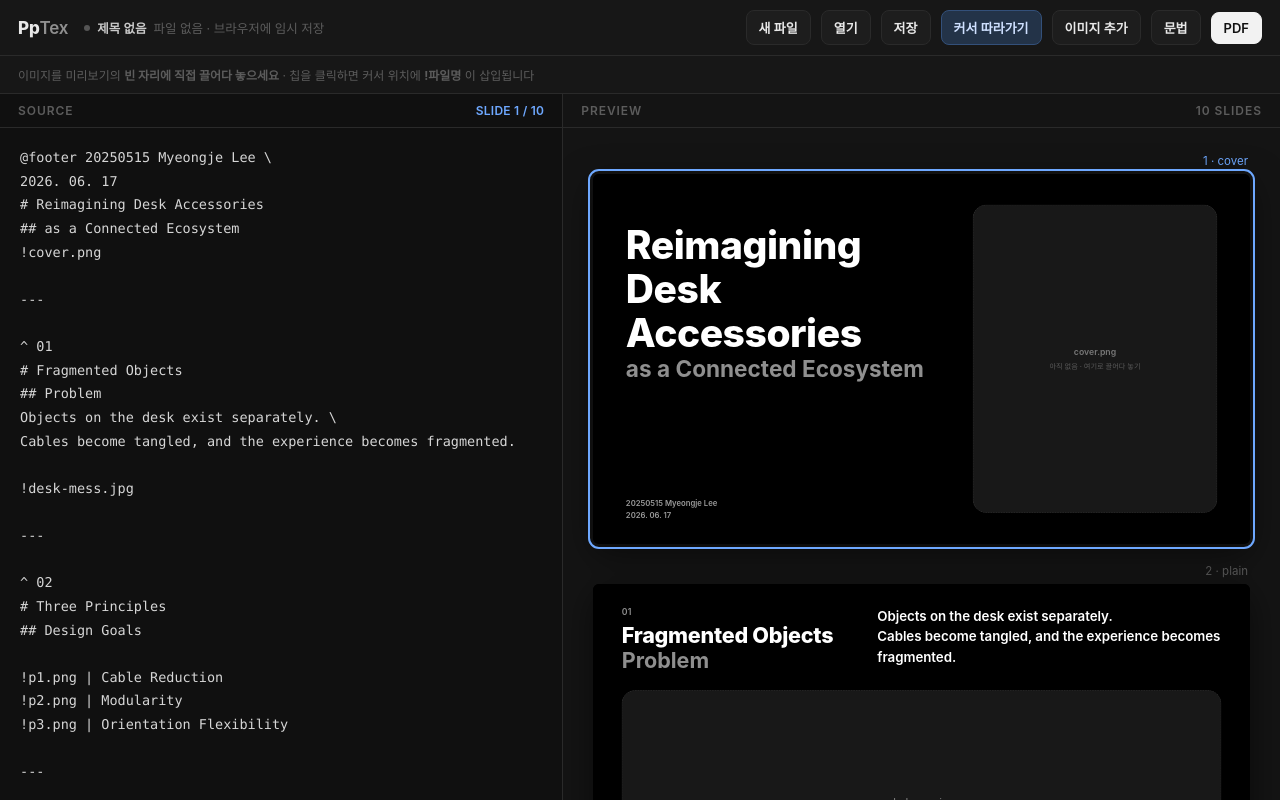
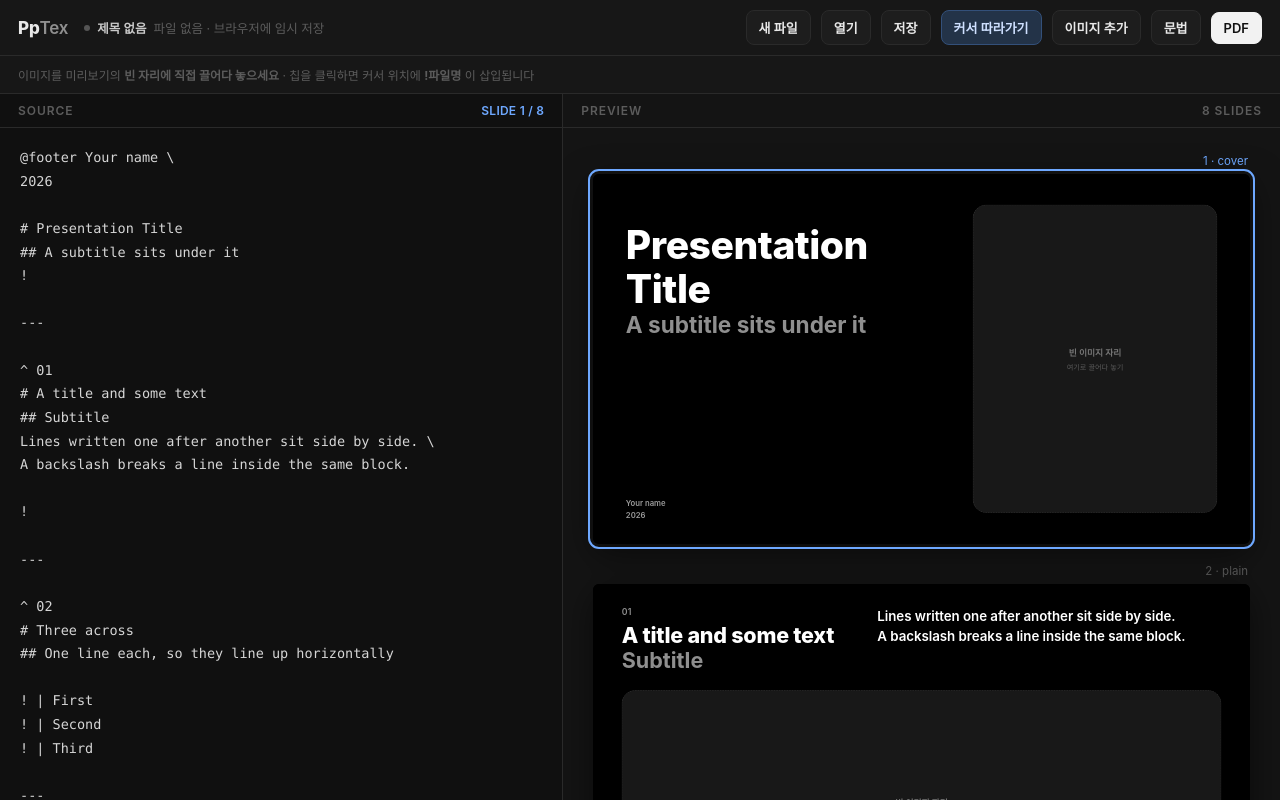
Before and after one commit to leemyeongje/pptex, a plain HTML site: page index.html in a window 1280 px wide. Drawn offline with Linux system fonts and the light colour scheme; a web font is replaced by a local one.

Commit message:
Replace the sample deck and doc examples with generic ones
The starter deck and the syntax examples were lifted from a real past
presentation. They now use neutral placeholder content, and the sample
walks through one layout rule per slide: side-by-side text, three across,
a group holding a stack, a numbered list, a full-bleed image, and a
centred title-only slide.

Image references in the sample are bare `!` slots, so a new deck starts
by inviting you to drop images straight into the preview.

Co-Authored-By: Claude Opus 5 <noreply@anthropic.com>
Claude-Session: https://claude.ai/code/session_01MLqoSXcspg3bpWktZp1UgK

```diff
--- a/index.html
+++ b/index.html
@@ -264,9 +264,9 @@ body{font-family:var(--font);background:var(--bg);color:var(--tx);overflow:hidde
 
   <h3>2. 글의 계층</h3>
   <pre>^ 01
-# Fragmented Objects
-## Problem
-Books, cables, and devices exist as separate objects.</pre>
+# Section Title
+## Subtitle
+Body text sits beside the title block.</pre>
   <table>
     <tr><td>^</td><td>캡션 (제목 위 작은 글씨)</td></tr>
     <tr><td>#</td><td>제목</td></tr>
@@ -275,20 +275,20 @@ Books, cables, and devices exist as separate objects.</pre>
     <tr><td>1.</td><td>번호 목록</td></tr>
   </table>
   <p class="note">따옴표는 문법이 아닙니다. 그냥 글자입니다.</p>
-  <pre># "Eventually everything connects."
-## Charles Eames</pre>
+  <pre># "Quotation marks are just text."
+## Attribution</pre>
   <p class="note">캡션이 있든 없든 <b>제목의 위치와 크기는 똑같습니다.</b> 번호 목록은 붙여 쓴 <code>1. 2. 3.</code> 줄이 한 덩어리로 묶입니다.</p>
 
   <h3>3. 이미지</h3>
-  <pre>!desk-mess.jpg
+  <pre>!photo.jpg
 
-!p1.png | Cable Reduction
-!p2.png | Modularity
-!p3.png | Orientation Flexibility</pre>
+!a.jpg | First
+!b.jpg | Second
+!c.jpg | Third</pre>
   <p><code>!</code> 만 쓰면 <b>빈 이미지 자리</b>가 됩니다. 미리보기의 그 자리에 이미지를 끌어다 놓으면 파일명이 소스에 채워집니다.</p>
   <pre>!</pre>
   <p>이미지는 자리에 꽉 차게 잘립니다. 미리보기의 이미지를 <b>더블클릭</b>하면 확대·초점을 맞출 수 있고, 그 값이 <code>~</code> 뒤에 기록됩니다.</p>
-  <pre>!christ.jpg ~ 1.4 38 22 | Heidelberg</pre>
+  <pre>!photo.jpg ~ 1.4 38 22 | Caption</pre>
   <p class="note">직접 칠 일은 거의 없습니다. <code>~ 확대 초점X 초점Y</code> 순서입니다.</p>
 
   <h3>4. 배치</h3>
@@ -338,10 +338,10 @@ Cables become tangled, and the experience becomes fragmented.</pre>
   </table>
 
   <h3>7. 슬라이드 수식어</h3>
-  <pre>@bg !pills.jpg
-@footer 20250515 Myeongje Lee \
-2026. 06. 17</pre>
-  <p><code>!</code> 의 뜻은 그대로입니다. <code>!pills.jpg</code> 는 요소로 놓이고, <code>@bg !pills.jpg</code> 는 슬라이드 배경이 됩니다.</p>
+  <pre>@bg !backdrop.jpg
+@footer Your name \
+2026</pre>
+  <p><code>!</code> 의 뜻은 그대로입니다. <code>!backdrop.jpg</code> 는 요소로 놓이고, <code>@bg !backdrop.jpg</code> 는 슬라이드 배경이 됩니다.</p>
   <p class="note">PpTex 에는 <code>@color</code> <code>@size</code> <code>@margin</code> <code>@align</code> 같은 저수준 스타일 속성이 없습니다.</p>
 
   <h3>문법 요약</h3>
@@ -387,91 +387,75 @@ Cables become tangled, and the experience becomes fragmented.</pre>
    규칙은 모든 깊이에서 동일하다.
    ========================================================= */
 
-const DEFAULT_SRC = `@footer 20250515 Myeongje Lee \\
-2026. 06. 17
-# Reimagining Desk Accessories
-## as a Connected Ecosystem
-!cover.png
+const DEFAULT_SRC = `@footer Your name \\
+2026
+
+# Presentation Title
+## A subtitle sits under it
+!
 
 ---
 
 ^ 01
-# Fragmented Objects
-## Problem
-Objects on the desk exist separately. \\
-Cables become tangled, and the experience becomes fragmented.
+# A title and some text
+## Subtitle
+Lines written one after another sit side by side. \\
+A backslash breaks a line inside the same block.
 
-!desk-mess.jpg
+!
 
 ---
 
 ^ 02
-# Three Principles
-## Design Goals
+# Three across
+## One line each, so they line up horizontally
 
-!p1.png | Cable Reduction
-!p2.png | Modularity
-!p3.png | Orientation Flexibility
+! | First
+! | Second
+! | Third
 
 ---
 
 ^ 03
-# Magnetic Joint
-## Detail
+# A group holds a stack
+## Brackets turn many elements into one
 
-!module.jpg
+!
 [
-    ## Two modules lock together
+    ## Heading
 
-    Power and signal pass through without a cable.
+    A blank line stacks these downward.
 
-    Contact diameter 18 mm / Maximum tension 3.2 kg
+    The whole group sits beside the image.
 ]
 
 ---
 
-@footer 20250515 Myeongje Lee \\
-2026. 06. 17
-@bg !pills.jpg
-# Prototype for Infinity
+^ 04
+# A numbered list
+## Adjacent numbers become one block
 
----
-
-# Reference
-## Museum Walk
-
-!christ.jpg
-
-Christ as a Pharmacist \\
-Austria, 1st half of the 18th century. \\
-German Apothecary Museum, Heidelberg.
-
----
-
-!full-render.jpg
-
----
-
-1. The Nature of Story
-2. Award Introduction
-3. Core Concept
-4. Form Translation
-5. Design Outcome
-!trophy-closeup.png
-
----
-
-# Next
-##
-
-!
+1. First point
+2. Second point
+3. Third point
+4. Fourth point
+5. Fifth point
 !
 
 ---
 
-@bg !final-scene.jpg
-# "Eventually everything connects."
-## Charles Eames
+!
+
+---
+
+# A slide with only a title
+## lands exactly in the centre
+
+---
+
+@footer Thank you
+# "Quotation marks are just text."
+## Attribution
 `;
 
 const $ = s => document.querySelector(s);
```
Also changed, not shown: 1 other file.
